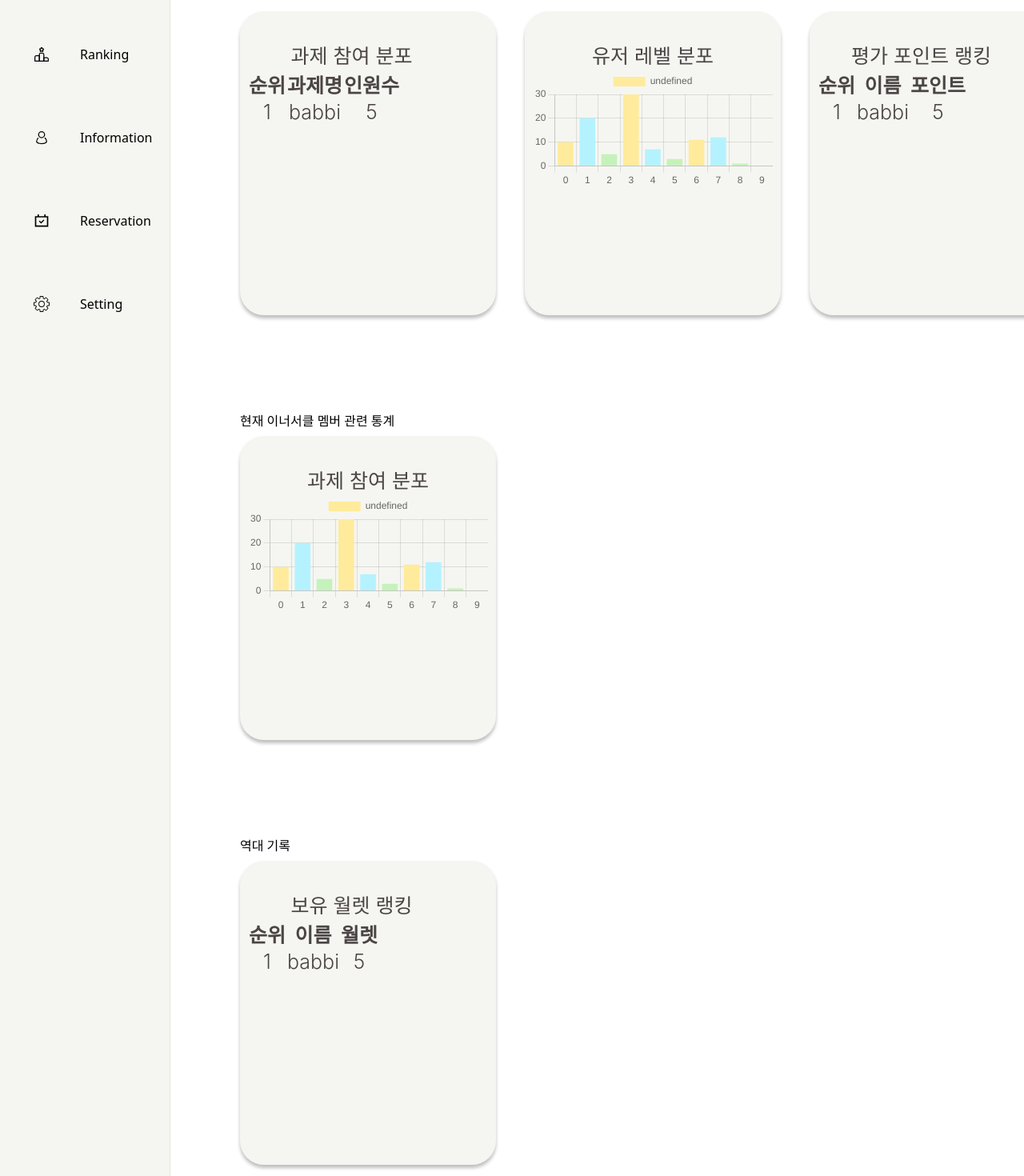
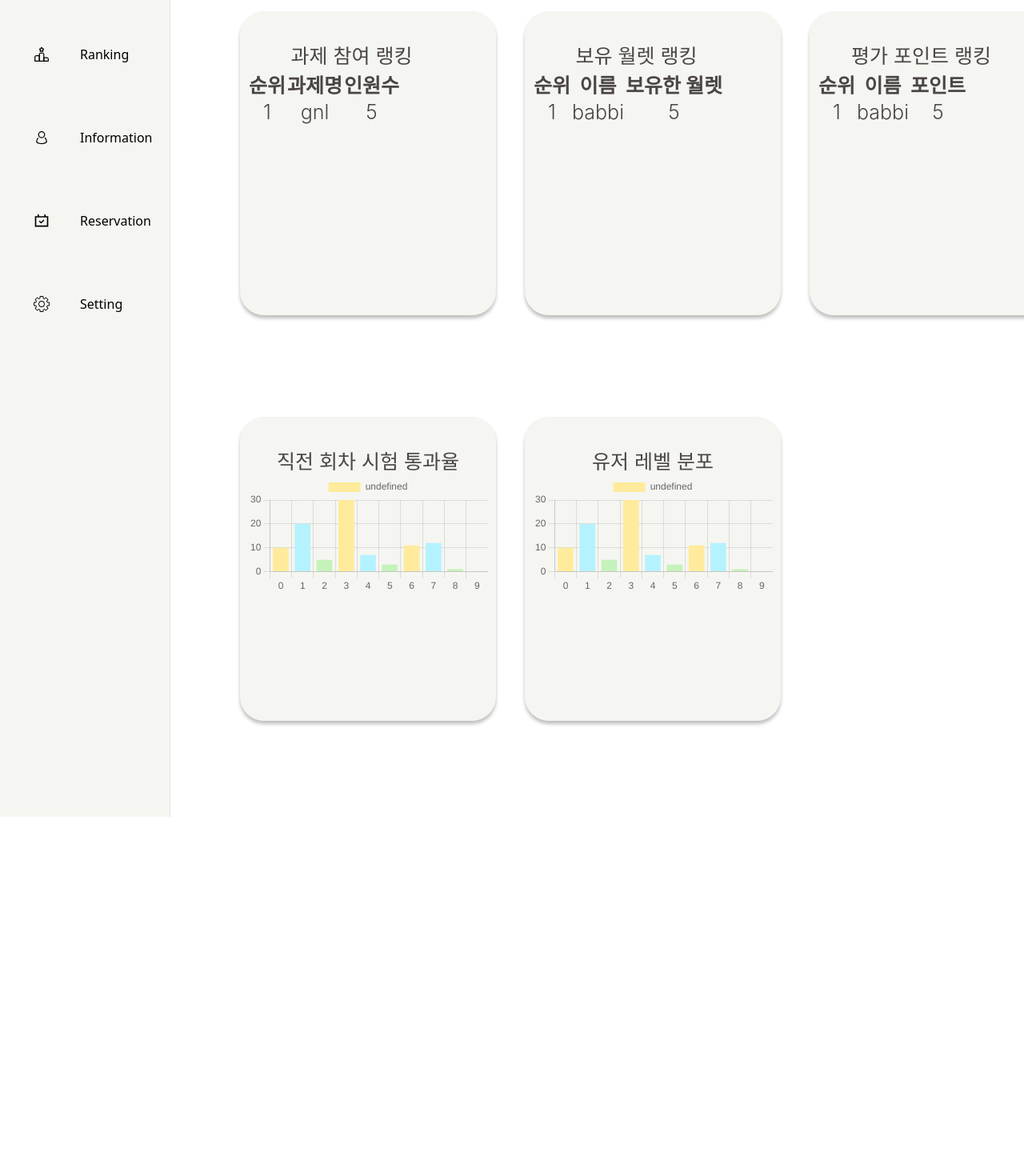
Before and after one commit to 42srr/STAT_Front, a React (Vite) app: page /main in a window 1280 px wide. Shown: the part 400-1870 px from the top of the page at 80% size. After the commit the page ends 1421 px from the top, so only its background shows below. Built offline with nearby package versions, Linux system fonts and the light colour scheme; no server answers.

Commit message:
[fronted] css box 위치 수정

```diff
--- a/src/routes/loginPage.jsx
+++ b/src/routes/loginPage.jsx
@@ -1,12 +1,12 @@
-import styled from "styled-components"; // css in js, react컴포넌트에 스타일을 직접 작성할 수 있게 해줌
-import { useNavigate } from "react-router-dom"; // 다름페이지로 이동할 때 사용
+import styled from "styled-components";
+import { useNavigate } from "react-router-dom";
 
 export default function loginPage() {
   let navigate = useNavigate();
   let Flexs = styled.div`
     display: flex;
     flex-direction: column;
-  `; // 로그인 페이지
+  `;
   let Logo = styled.div`
     margin: auto;
   `;
--- a/src/routes/mainPage.jsx
+++ b/src/routes/mainPage.jsx
@@ -1,6 +1,6 @@
-import styled from "styled-components"; // js 코드 안에서 일반 css 구성 요소의 스타일 지정 가능
-import axios from "axios"; // http요청을 만들 때 사용됨, api와 통신할 때 사용됨
-import { useEffect, useState } from "react"; // react의 {컴포넌트가 }
+import styled from "styled-components";
+import axios from "axios";
+import { useEffect, useState } from "react";
 
 import SideBar from "../components/SideBar.jsx";
 
@@ -52,13 +52,11 @@ const BarData = {
 
 const Options = {};
 
-// div요소를 기본으로하는 스타일링된 컴포넌트, flexbox 레이아웃 사용하도록 설정
 let Layout = styled.div`
   display: flex;
   justify-content: flex-start;
 `;
 
-// mainbox : 세로방향 배치
 let Mainbox = styled.div`
   flex: 3;
 `;
@@ -81,7 +79,7 @@ let Goodwords = styled.div`
   @media (max-width: 768px) {
   padding: 1rem;
   font-size: 0.8rem;
-  margin-top; 1rem;
+  margin-top: 1rem;
   margin-bottom: 1rem;
 }
 `;
@@ -113,11 +111,16 @@ let NowboxTitle = styled.div`
   color: #4b4545;
 `;
 
-const datas = ["과제 참여 분포", "유저 레벨 분포", "평가 포인트 랭킹"];
+const dataRank = [
+  "과제 참여 랭킹",
+  "보유 월렛 랭킹",
+  "평가 포인트 랭킹",
+];
 
-const innerCircles = ["과제 참여 분포"];
-
-const records = ["보유 월렛 랭킹"];
+const datasBar = [
+  "직전 회차 시험 통과율",
+  "유저 레벨 분포",
+];
 
 export default function MainPage() {
   let [goodWords, setGoodWords] = useState("");
@@ -146,6 +149,7 @@ export default function MainPage() {
       });
   }, []);
 
+
   return (
     <>
       <Layout>
@@ -154,13 +158,13 @@ export default function MainPage() {
           <Goodwords>{goodWords}</Goodwords>
           <div>
             <Now>
-              {datas.map(function (data) {
+              {dataRank.map(function (data) {
                 return (
                   <Nowbox>
                     <NowboxTitle>
                       {data}{" "}
                       <Main>
-                        {data === "과제 참여 분포" ? (
+                        {data === "과제 참여 랭킹" ? (
                             <table>
                               <thead>
                                 <th>순위</th>
@@ -169,12 +173,23 @@ export default function MainPage() {
                               </thead>
                               <tbody>
                                 <td>1</td>
+                                <td>gnl</td>
+                                <td>5</td>
+                              </tbody>
+                            </table>
+                        ) : data === "보유 월렛 랭킹" ? (
+                          <table>
+                          <thead>
+                            <th>순위</th>
+                            <th>이름</th>
+                            <th>보유한 월렛</th>
+                          </thead>
+                          <tbody>
+                            <td>1</td>
                             <td>babbi</td>
                             <td>5</td>
                           </tbody>
                         </table>
-                        ) : data === "유저 레벨 분포" ? (
-                          <Bar data={BarData} options={Options}></Bar>
                         ) : (
                           <table>
                             <thead>
@@ -197,44 +212,20 @@ export default function MainPage() {
             </Now>
           </div>
           <div>
-            현재 이너서클 멤버 관련 통계
             <Now>
-              {innerCircles.map(function (data) {
+              {datasBar.map(function (data) {
                 return (
                   <Nowbox>
                     <NowboxTitle>
-                      {data}
+                      {data}{" "}
                       <Main>
+                        {data == "직전 회차 시험 통과율" ? (
                           <Bar data={BarData} options={Options}></Bar>
+                        ) : (
+                          <Bar data={BarData} options={Options}></Bar>
+                        )
+                      }
                       </Main>
-                    </NowboxTitle>
-                  </Nowbox>
-                );
-              })}
-            </Now>
-          </div>
-          <div>
-            역대 기록
-            <Now>
-              {records.map(function (data) {
-                return (
-                  <Nowbox>
-                    <NowboxTitle>
-                      {data}
-                      <div>
-                        <table>
-                          <thead>
-                            <th>순위</th>
-                            <th>이름</th>
-                            <th>월렛</th>
-                          </thead>
-                          <tbody>
-                            <td>1</td>
-                            <td>babbi</td>
-                            <td>5</td>
-                          </tbody>
-                        </table>
-                      </div>
                     </NowboxTitle>
                   </Nowbox>
                 );
```
Lines whose indentation alone changed are shown as unchanged.
